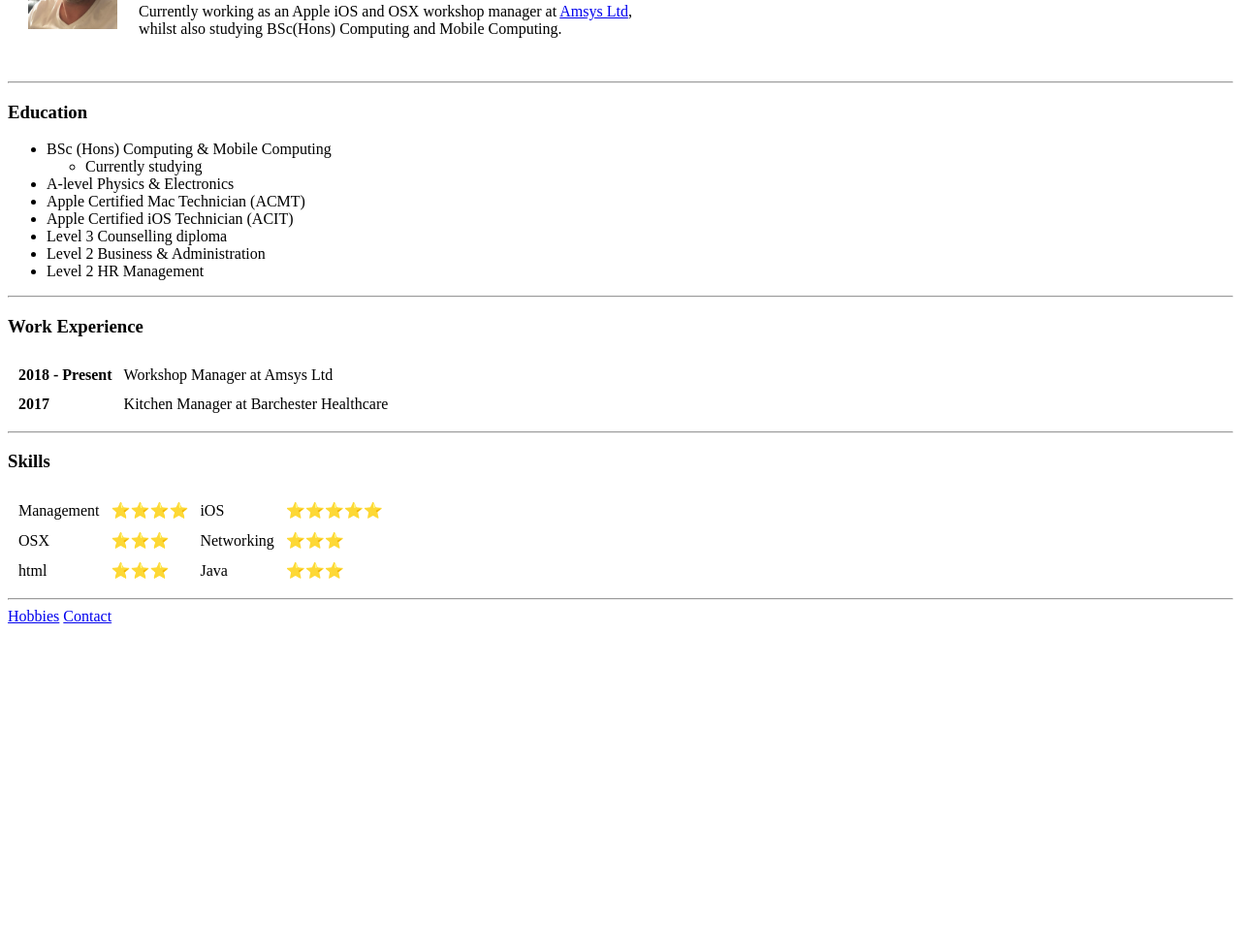
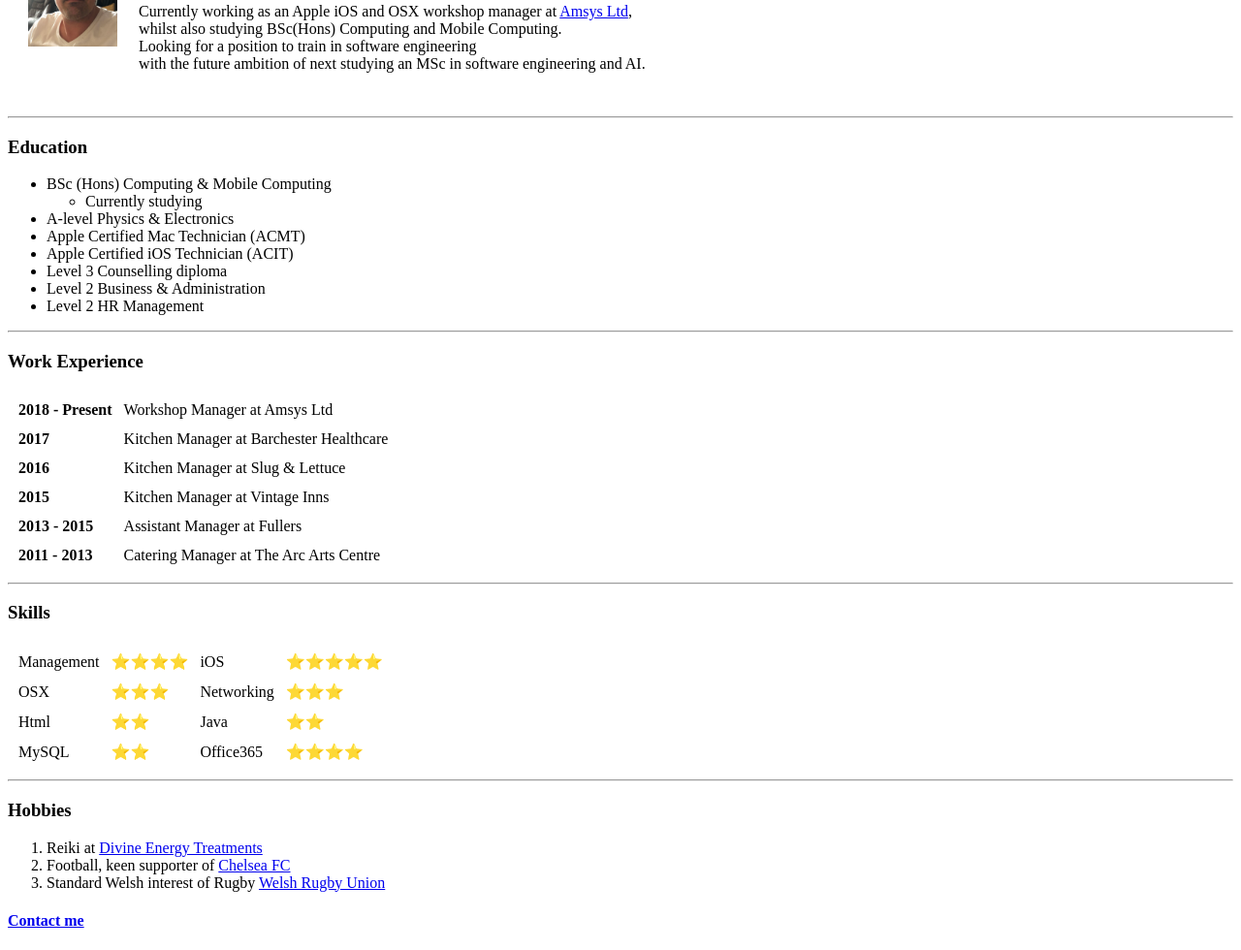
Before and after one commit to rhysevans371a/CV, a plain HTML site: page index.html in a window 1280 px wide. Shown: the part 140-1120 px from the top of the page at 97% size. Before the commit the page ends 800 px from the top, so only its background shows below. Drawn offline with Linux system fonts and the light colour scheme.

Commit message:
Revised CV

```diff
--- a/index.html
+++ b/index.html
@@ -17,7 +17,9 @@
       <p>
         Currently working as an Apple iOS and OSX workshop manager at <a href="https://www.amsys.co.uk/
     ">Amsys Ltd</a>,<br>
-        whilst also studying BSc(Hons) Computing and Mobile Computing.
+        whilst also studying BSc(Hons) Computing and Mobile Computing.<br>
+        Looking for a position to train in software engineering <br>
+         with the future ambition of next studying an MSc in software engineering and AI.
       </p></td>
     </tr>
   </table>
@@ -48,6 +50,22 @@
       <td><strong>2017</strong></td>
       <td>Kitchen Manager at Barchester Healthcare</td>
     </tr>
+    <tr>
+      <td> <strong>2016</strong> </td>
+      <td>Kitchen Manager at Slug & Lettuce</td>
+    </tr>
+    <tr>
+      <td><strong>2015</strong></td>
+      <td>Kitchen Manager at Vintage Inns</td>
+    </tr>
+    <tr>
+      <td><strong>2013 - 2015</strong></td>
+      <td>Assistant Manager at Fullers</td>
+    </tr>
+    <tr>
+      <td><strong>2011 - 2013</strong></td>
+      <td>Catering Manager at The Arc Arts Centre</td>
+    </tr>
   </table>
   <hr>
   <h3>Skills</h3>
@@ -65,15 +83,26 @@
       <td>⭐⭐⭐</td>
     </tr>
     <tr>
-      <td>html</td>
-      <td>⭐⭐⭐</td>
+      <td>Html</td>
+      <td>⭐⭐</td>
       <td>Java</td>
-      <td>⭐⭐⭐</td>
+      <td>⭐⭐</td>
+    </tr>
+    <tr>
+      <td>MySQL</td>
+      <td>⭐⭐</td>
+      <td>Office365</td>
+      <td>⭐⭐⭐⭐</td>
     </tr>
   </table>
   <hr>
-  <a href="hobbies.html">Hobbies</a>
-  <a href="Contact.html">Contact</a>
+  <h3>Hobbies</h3>
+  <ol>
+    <li>Reiki at <a href="https://divine-energy-treatments.co.uk/">Divine Energy Treatments</a> </li>
+    <li>Football, keen supporter of <a href="http://www.chelseafc.com">Chelsea FC</a> </li>
+    <li>Standard Welsh interest of Rugby <a href="https://www.wru.wales/">Welsh Rugby Union</a> </li>
+  </ol>
+  <a href="Contact.html"><h4>Contact me</h4></a>
 </body>
 
 </html>
```
Also changed, not shown: hobbies.html (+2 -0 lines).
